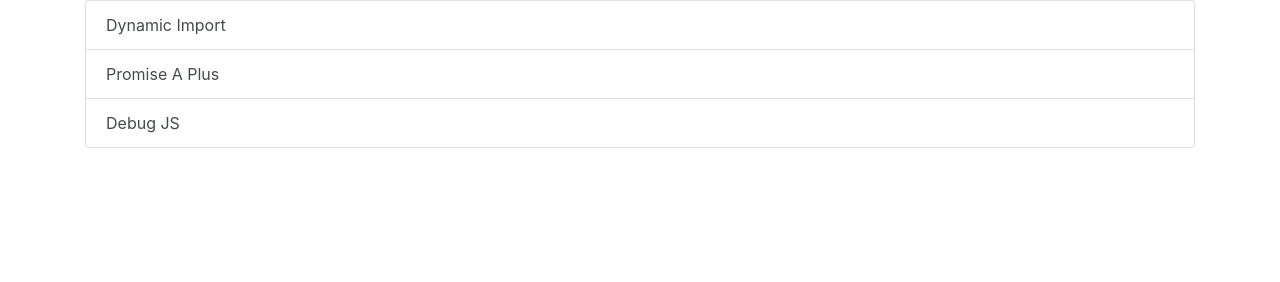
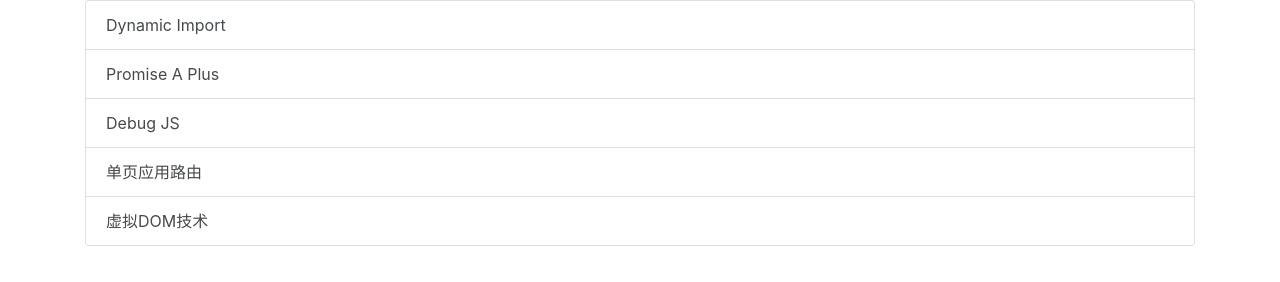
Before and after one commit to gsmlg/Reveal, a plain HTML site: page index.html in a window 1280 px wide. Drawn offline with nearby package versions, Linux system fonts and the light colour scheme.

Commit message:
add link

```diff
--- a/index.html
+++ b/index.html
@@ -21,6 +21,10 @@
         href="promise-a-plus/dist">Promise A Plus</a>
       <a class="list-group-item list-group-item-action"
         href="debug-module">Debug JS</a>
+      <a class="list-group-item list-group-item-action"
+        href="history">单页应用路由</a>
+      <a class="list-group-item list-group-item-action"
+        href="virtual-dom">虚拟DOM技术</a>
     </div>
   </div>
 </body>
```
